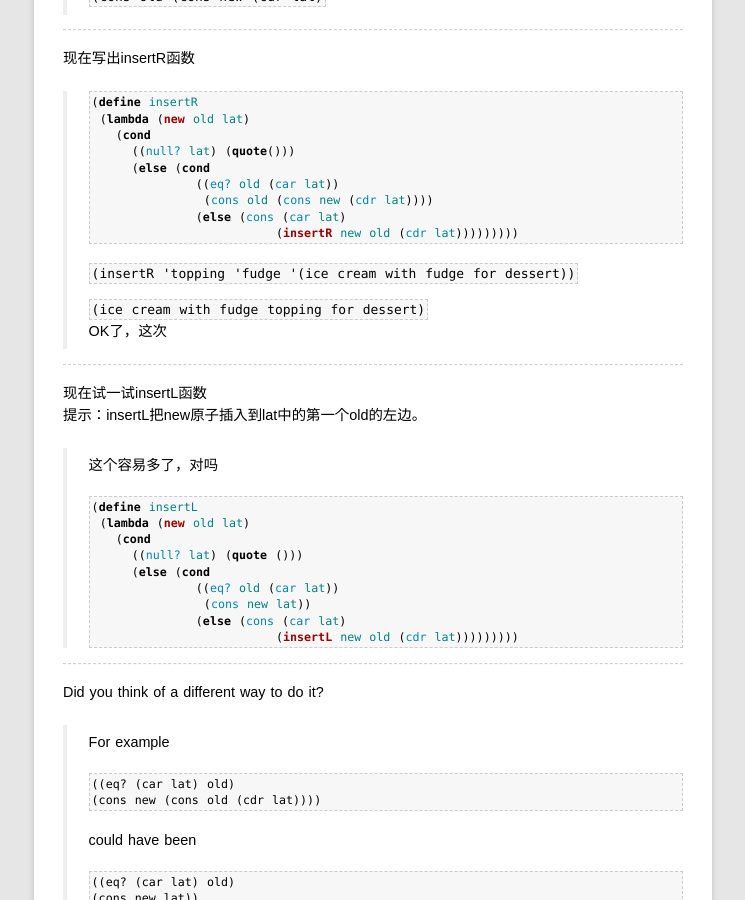
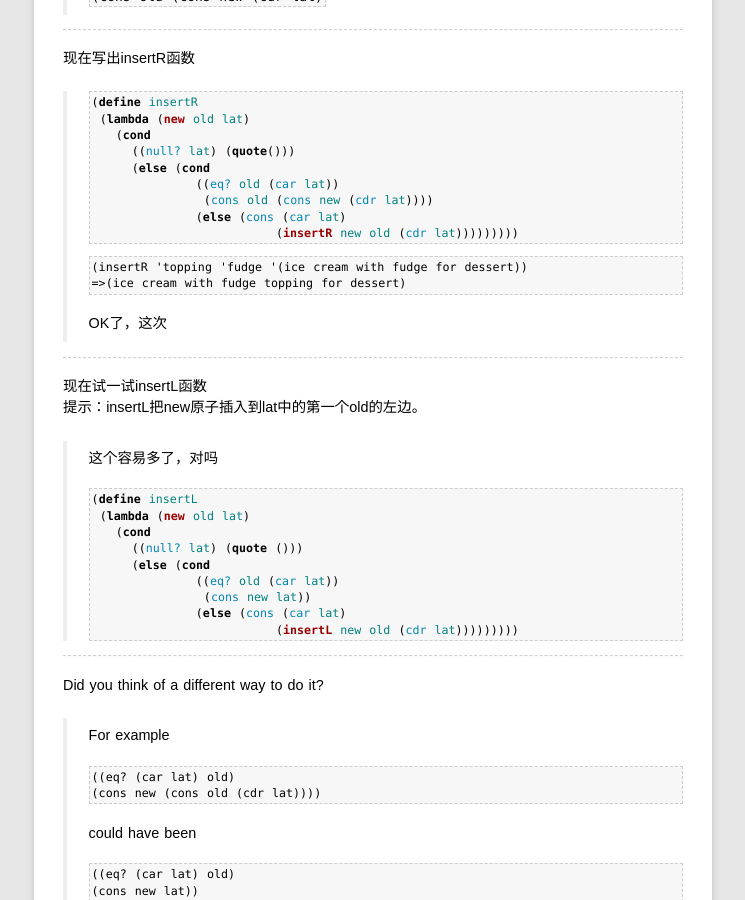
Before and after one commit to rhuichao/uternet.github.io, a Jekyll site: the page built from TLS/03.md, in a window 1280 px wide and 900 px high, scrolled down 18134 px. Shown: the whole window, without its empty margins (267-1012 px from the left). Built offline with Jekyll 4.4.1, drawn with Linux system fonts in a browser that asks for light colours; some web fonts are replaced; Markdown is read by kramdown in place of the engine named in the settings.

Commit message:
new document posted

````diff
--- a/TLS/03.md
+++ b/TLS/03.md
@@ -1032,9 +1032,11 @@ lat 是 `(ice cream with fudge for dessert)`
 >                        (insertR new old (cdr lat)))))))))
 >```
 >
->`(insertR 'topping 'fudge '(ice cream with fudge for dessert))`
+>```
+>(insertR 'topping 'fudge '(ice cream with fudge for dessert))
+>=>(ice cream with fudge topping for dessert)
+>```
 >
->`(ice cream with fudge topping for dessert)`
 >OK了，这次
 
 ------
````
